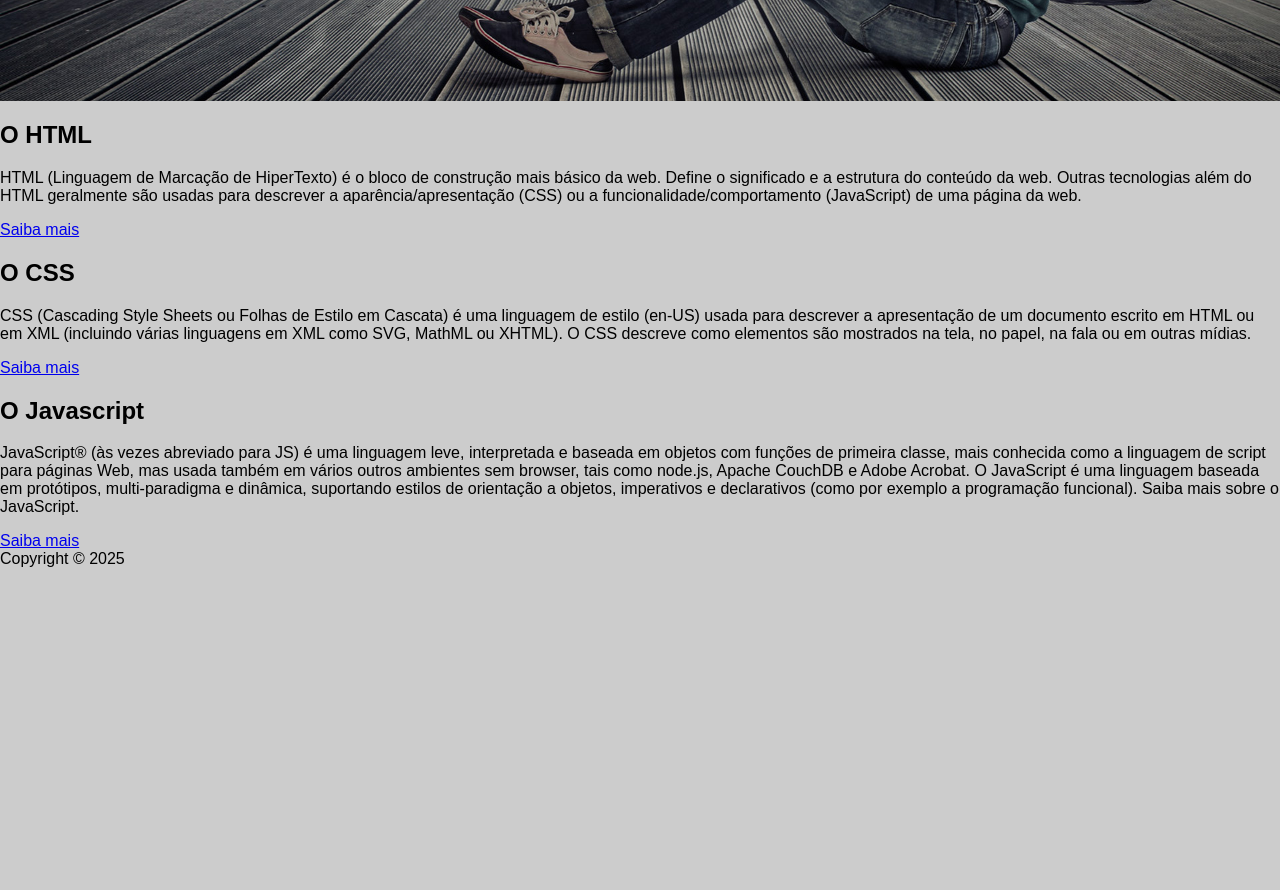
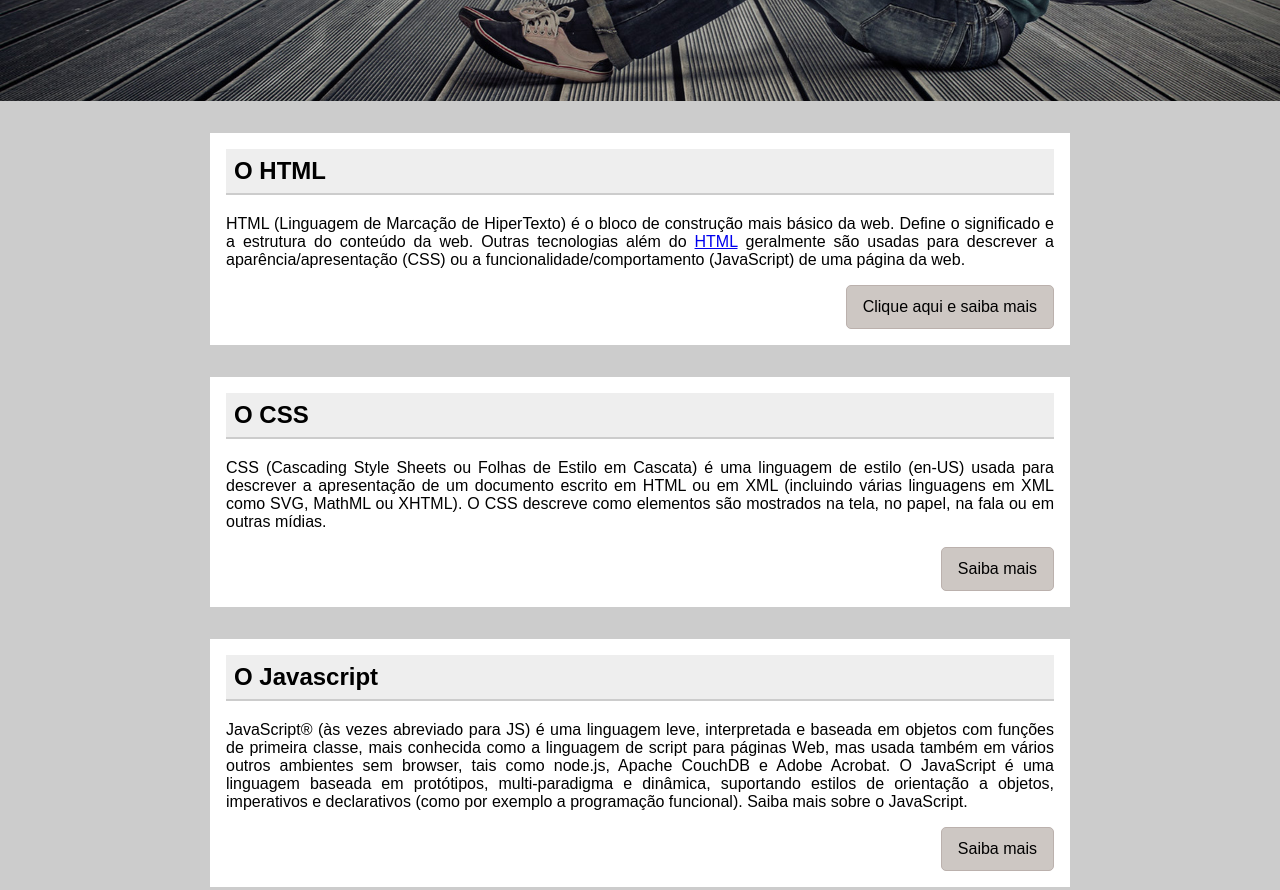
Before and after one commit to Robsonfer/programacao_web_fontend, a plain HTML site: page secao4_estr_semant_posicionamento/Projeto 1/solucao.html in a window 1280 px wide. Shown: the part 400-1290 px from the top of the page. Before the commit the page ends 968 px from the top, so only its background shows below. Drawn offline with Linux system fonts and the light colour scheme.

Commit message:
fim do projeto 1

```diff
--- a/secao4_estr_semant_posicionamento/Projeto 1/solucao-style.css
+++ b/secao4_estr_semant_posicionamento/Projeto 1/solucao-style.css
@@ -61,3 +61,52 @@ body {
 .hero nav a:hover {
     background-color: rgba(0, 0, 0, 0.5);
 }
+
+main {
+    width: 90%;
+    margin: auto;
+    max-width: 860px;
+    text-align: justify;
+}
+
+article {
+    background-color: white;
+    padding: 16px;
+    margin-bottom: 32px;
+    margin-top: 32px;
+}
+
+article h2 {
+    border-bottom: 2px solid #ccc;
+    background-color: #eee;
+    padding: 8px;
+    margin-top: 0;
+}
+
+.btn {
+    color: black;
+    background-color: #cdc7c3;
+    border: 1px solid #bbb1ad;
+    display: block;
+    padding: 12px 16px;
+    text-decoration: none;
+    border-radius: 5px;
+    margin-left: auto;
+    width: fit-content;
+}
+
+.btn:hover {
+    color: white;
+    background-color: #bbb1ad;
+    border: 1px solid #9a8f8b;
+}
+
+.rodape {
+    text-align: center;
+    text-shadow: 2px 2px 4px #000;
+    letter-spacing: 2px;
+    background-color: #6b6c68;
+    color: white;
+    padding: 32px;
+    margin-top: 32px;
+}
--- a/secao4_estr_semant_posicionamento/Projeto 1/solucao.html
+++ b/secao4_estr_semant_posicionamento/Projeto 1/solucao.html
@@ -22,16 +22,15 @@
         </header>
 
         <main>
-            <div class="container">
             <section>
                 <article>
                     <header>
                         <h2>O HTML</h2>
                     </header>
                     <p>
-                            HTML (Linguagem de Marcação de HiperTexto) é o bloco de construção mais básico da web. Define o significado e a estrutura do conteúdo da web. Outras tecnologias além do HTML geralmente são usadas para descrever a aparência/apresentação (CSS) ou a funcionalidade/comportamento (JavaScript) de uma página da web.
+                        HTML (Linguagem de Marcação de HiperTexto) é o bloco de construção mais básico da web. Define o significado e a estrutura do conteúdo da web. Outras tecnologias além do <a href="#">HTML</a> geralmente são usadas para descrever a aparência/apresentação (CSS) ou a funcionalidade/comportamento (JavaScript) de uma página da web.
                     </p>
-                        <a href="#">Saiba mais</a>
+                    <a href="#" class="btn">Clique aqui e saiba mais</a>
                 </article>
 
                 <article>
@@ -41,7 +40,7 @@
                     <p>
                         CSS (Cascading Style Sheets ou Folhas de Estilo em Cascata) é uma linguagem de estilo (en-US) usada para descrever a apresentação de um documento escrito em HTML ou em XML (incluindo várias linguagens em XML como SVG, MathML ou XHTML). O CSS descreve como elementos são mostrados na tela, no papel, na fala ou em outras mídias.
                         </p>
-                        <a href="#">Saiba mais</a>
+                    <a href="#" class="btn">Saiba mais</a>
                 </article>
 
                 <article>
@@ -51,14 +50,13 @@
                     <p>
                         JavaScript® (às vezes abreviado para JS) é uma linguagem leve, interpretada e baseada em objetos com funções de primeira classe, mais conhecida como a linguagem de script para páginas Web, mas usada também em vários outros ambientes sem browser, tais como node.js, Apache CouchDB e Adobe Acrobat. O JavaScript é uma linguagem baseada em protótipos, multi-paradigma e dinâmica, suportando estilos de orientação a objetos, imperativos e declarativos (como por exemplo a programação funcional). Saiba mais sobre o JavaScript.
                     </p>
-                        <a href="#">Saiba mais</a>
+                    <a href="#" class="btn">Saiba mais</a>
                 </article>
             </section>
-            </div>
         </main>
 
-        <footer>
-            Copyright © 2025
+        <footer class="rodape">
+            Copyright &copy; 2025
         </footer>
 
     </body>
```
Lines whose indentation alone changed are shown as unchanged.
